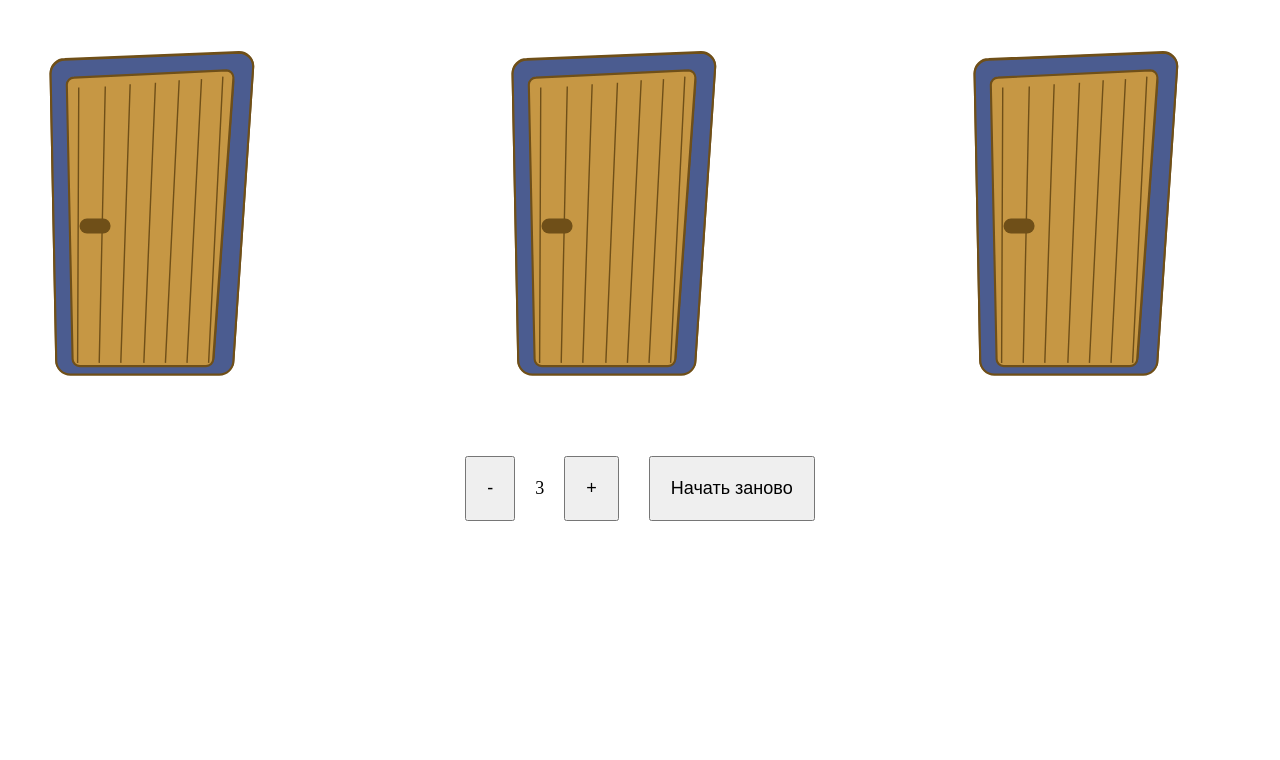
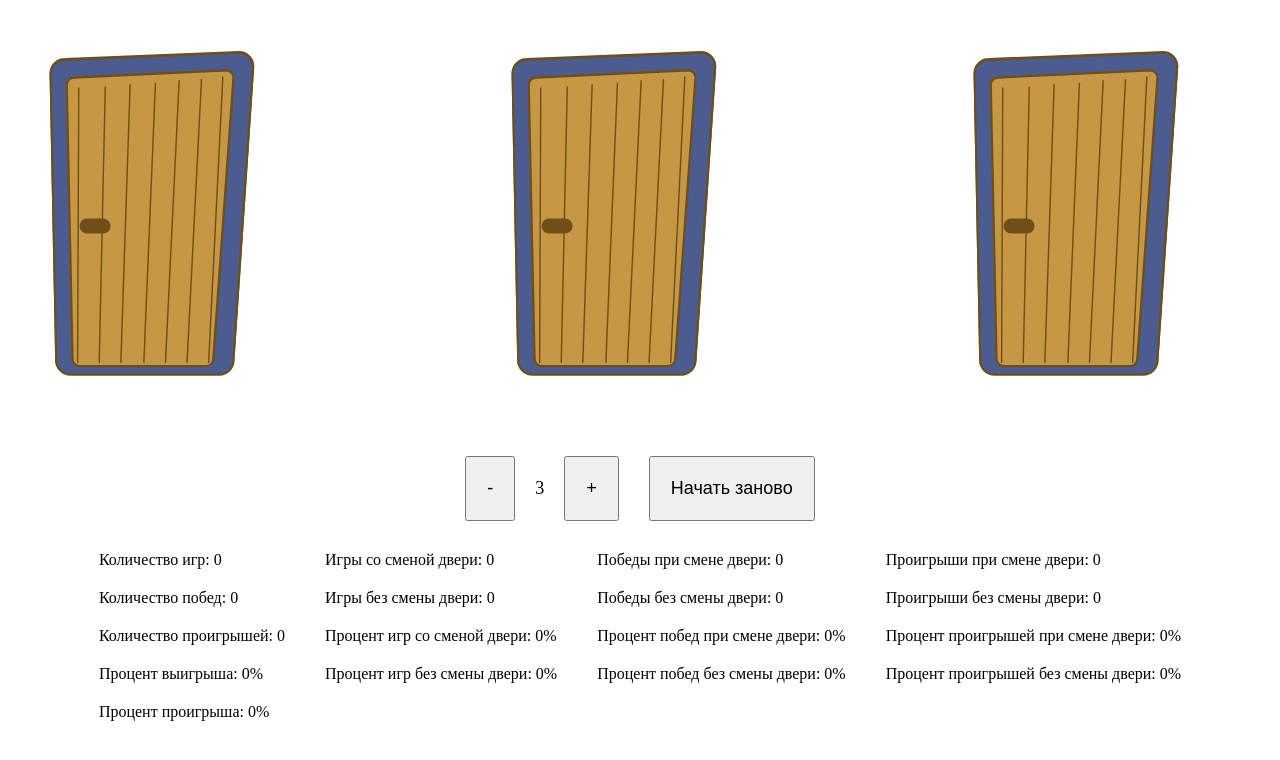
Before and after one commit to strwatcher/montyholl, a website built with Vite: page index.html in a window 1280 px wide. Built offline with nearby package versions, Linux system fonts and the light colour scheme.

Commit message:
Add statistics

```diff
--- a/src/app.ts
+++ b/src/app.ts
@@ -3,6 +3,7 @@ import { Door } from "./components/door";
 import { Label } from "./components/label";
 import { HorizontalLayout } from "./components/layouts/horizontal-layout";
 import { VerticalLayout } from "./components/layouts/vertical-layout";
+import { Statistics } from "./components/statistics";
 import { CommonProps, Component } from "./riot/component";
 import { Store } from "./store";
 
@@ -38,6 +39,7 @@ export const App: Component<AppProps> = (props) => {
     items: store.getState().doors.items,
     count: store.getState().doors.count,
     status: store.getState().status.message,
+    statistics: store.getState().statistics,
   };
 
   return VerticalLayout(
@@ -53,6 +55,7 @@ export const App: Component<AppProps> = (props) => {
     Controls({
       count: select.count,
       setCount: callbacks.setCount,
-    })
+    }),
+    Statistics({ data: select.statistics })
   );
 };
--- a/src/components/layouts/horizontal-layout/index.ts
+++ b/src/components/layouts/horizontal-layout/index.ts
@@ -3,7 +3,7 @@ import { Div } from "../../../riot/components/div";
 import { joinClasses } from "../../../utils/joinClasses";
 
 export type HorizontalLayoutProps = CommonProps & {
-  theme?: "gapped-centered" | "gapped-centered-l" | "full";
+  theme?: "gapped-centered" | "gapped-centered-l" | "full" | "row";
 };
 
 export const HorizontalLayout: Component<HorizontalLayoutProps> = (
--- a/src/components/layouts/vertical-layout/index.ts
+++ b/src/components/layouts/vertical-layout/index.ts
@@ -3,7 +3,7 @@ import { Div } from "../../../riot/components/div";
 import { joinClasses } from "../../../utils/joinClasses";
 
 export type VerticalLayoutProps = CommonProps & {
-  theme?: "centered" | "gapped";
+  theme?: "centered" | "gapped" | "column";
 };
 export const VerticalLayout: Component<VerticalLayoutProps> = (
   props,
--- a/src/components/statistics/index.ts
+++ b/src/components/statistics/index.ts
@@ -0,0 +1,64 @@
+import { CommonProps, Component } from "../../riot/component";
+import { StatisticsState } from "../../store/statistics";
+import { Label } from "../label";
+import { HorizontalLayout } from "../layouts/horizontal-layout";
+import { VerticalLayout } from "../layouts/vertical-layout";
+
+export type StatisticsProps = CommonProps & {
+  data: StatisticsState;
+};
+
+export const Statistics: Component<StatisticsProps> = (props) => {
+  return HorizontalLayout(
+    { theme: "row" },
+    VerticalLayout(
+      { theme: "column" },
+
+      Label({ text: `Количество игр: ${props.data.games}` }),
+      Label({ text: `Количество побед: ${props.data.wins}` }),
+      Label({ text: `Количество проигрышей: ${props.data.looses}` }),
+      Label({
+        text: `Процент выигрыша: ${props.data.winsPercent}`,
+      }),
+      Label({
+        text: `Процент проигрыша: ${props.data.loosesPercent}`,
+      })
+    ),
+    VerticalLayout(
+      { theme: "column" },
+      Label({ text: `Игры со сменой двери: ${props.data.changeGames}` }),
+      Label({ text: `Игры без смены двери: ${props.data.notChangeGames}` }),
+      Label({
+        text: `Процент игр со сменой двери: ${props.data.changeGamesPercent}`,
+      }),
+      Label({
+        text: `Процент игр без смены двери: ${props.data.notChangeGamesPercent}`,
+      })
+    ),
+
+    VerticalLayout(
+      { theme: "column" },
+      Label({ text: `Победы при смене двери: ${props.data.changeWins}` }),
+      Label({ text: `Победы без смены двери: ${props.data.notChangeWins}` }),
+      Label({
+        text: `Процент побед при смене двери: ${props.data.changeWinsPercent}`,
+      }),
+      Label({
+        text: `Процент побед без смены двери: ${props.data.notChangeWinsPercent}`,
+      })
+    ),
+    VerticalLayout(
+      { theme: "column" },
+      Label({ text: `Проигрыши при смене двери: ${props.data.changeLooses}` }),
+      Label({
+        text: `Проигрыши без смены двери: ${props.data.notChangeLooses}`,
+      }),
+      Label({
+        text: `Процент проигрышей при смене двери: ${props.data.changeLoosesPercent}`,
+      }),
+      Label({
+        text: `Процент проигрышей без смены двери: ${props.data.notChangeLoosesPercent}`,
+      })
+    )
+  );
+};
--- a/src/store/statistics/index.ts
+++ b/src/store/statistics/index.ts
@@ -1,55 +1,96 @@
+import { percent } from "../../utils/percent";
 import { GameInfo } from "../doors";
 import { StoreModule } from "../module";
 
 export interface StatisticsState {
   games: number;
   wins: number;
+  winsPercent: string;
+
   looses: number;
+  loosesPercent: string;
+
   changeGames: number;
+  changeGamesPercent: string;
   notChangeGames: number;
+  notChangeGamesPercent: string;
 
   changeWins: number;
+  changeWinsPercent: string;
   notChangeWins: number;
+  notChangeWinsPercent: string;
 
   changeLooses: number;
+  changeLoosesPercent: string;
   notChangeLooses: number;
+  notChangeLoosesPercent: string;
 }
 
 export class StatisticsModule extends StoreModule<StatisticsState> {
   initState(): StatisticsState {
     return {
       games: 0,
+
       wins: 0,
+      winsPercent: "0%",
+
       looses: 0,
+      loosesPercent: "0%",
+
       changeGames: 0,
+      changeGamesPercent: "0%",
       notChangeGames: 0,
+      notChangeGamesPercent: "0%",
+
       changeWins: 0,
+      changeWinsPercent: "0%",
       notChangeWins: 0,
+      notChangeWinsPercent: "0%",
+
       changeLooses: 0,
+      changeLoosesPercent: "0%",
       notChangeLooses: 0,
+      notChangeLoosesPercent: "0%",
     };
   }
 
   registerGame(info: GameInfo) {
     const games = this.getState().games + 1;
     const wins = this.getState().wins + +info.win;
+    const changeGames = this.getState().changeGames + +info.change;
+    const changeWins = this.getState().changeWins + +(info.change && info.win);
+
+    const winsPercent = percent(wins / games);
     const looses = games - wins;
-    const changeGames = this.getState().changeGames + +info.change;
+    const loosesPercent = percent(looses / games);
+    const changeGamesPercent = percent(changeGames / games);
     const notChangeGames = games - changeGames;
-    const changeWins = this.getState().changeWins + +(info.change && info.win);
+    const notChangeGamesPercent = percent(notChangeGames / games);
+    const changeWinsPercent = percent(changeWins / wins);
     const notChangeWins = wins - changeWins;
+    const notChangeWinsPercent = percent(notChangeWins / wins);
     const changeLooses = changeGames - changeWins;
+    const changeLoosesPercent = percent(changeLooses / changeGames);
     const notChangeLooses = looses - changeLooses;
+    const notChangeLoosesPercent = percent(notChangeLooses / looses);
     this.setState({
       games,
       wins,
+      winsPercent,
       looses,
+      loosesPercent,
       changeGames,
+      changeGamesPercent,
       notChangeGames,
+      notChangeGamesPercent,
       changeWins,
+      changeWinsPercent,
       notChangeWins,
+      notChangeWinsPercent,
       changeLooses,
+      changeLoosesPercent,
       notChangeLooses,
+      notChangeLoosesPercent,
     });
   }
 }
--- a/src/style.css
+++ b/src/style.css
@@ -42,6 +42,12 @@
   justify-content: center;
 }
 
+.Hlayout_row {
+  align-items: flex-start;
+  justify-content: flex-start;
+  gap: 20px;
+}
+
 .Vlayout {
   display: flex;
   align-items: center;
@@ -52,6 +58,11 @@
 
 .Vlayout_gapped {
   gap: 20px;
+}
+
+.Vlayout_column {
+  width: auto;
+  align-items: flex-start;
 }
 
 .Button {
--- /dev/null
+++ b/src/utils/percent.ts
@@ -0,0 +1,6 @@
+export function percent(num: number, afterDot: number = 2): string {
+  const zero = 0;
+  return Number.isNaN(num)
+    ? `${zero.toFixed(afterDot)}%`
+    : `${(num * 100).toFixed(afterDot)}%`;
+}
```
